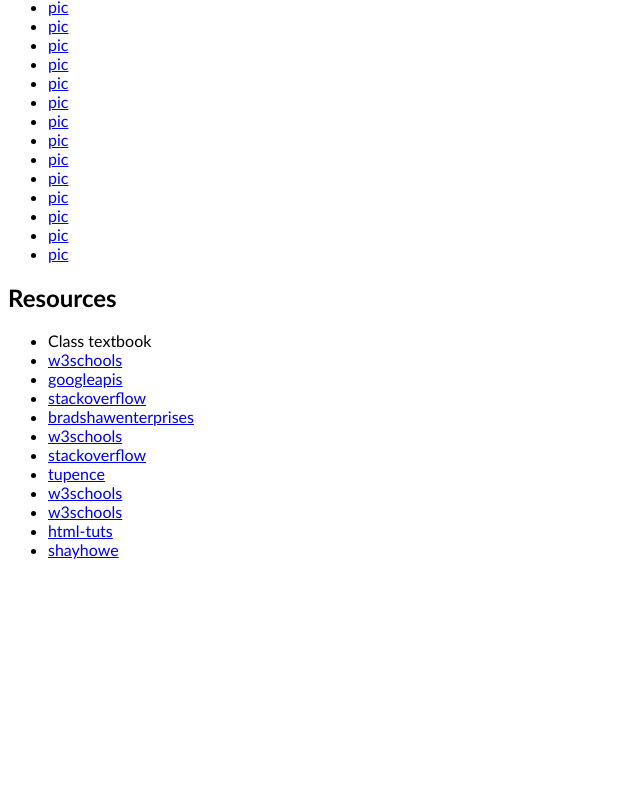
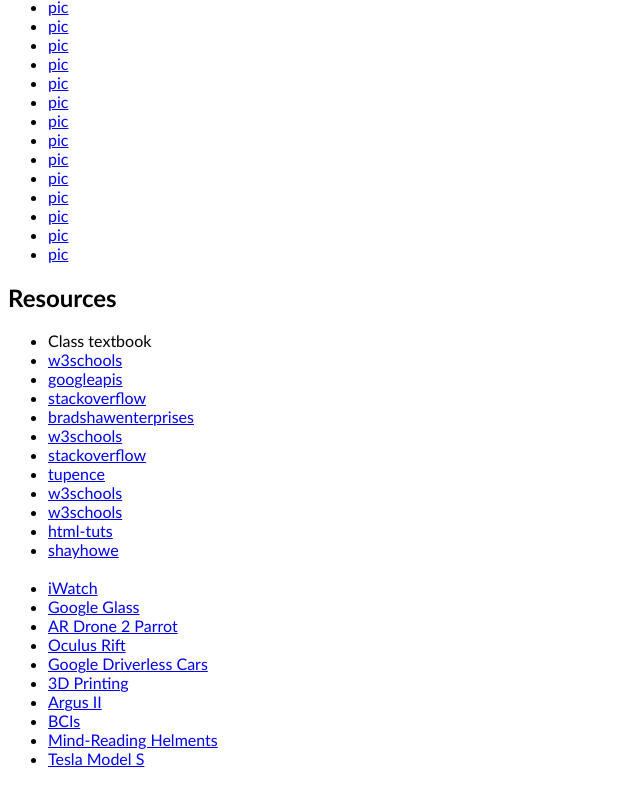
Before and after one commit to amin-niri/courseproject2, a plain HTML site: page final report/FinalReport.html in a window 1280 px wide. Shown: the part 6152-6958 px from the top of the page, without its empty margins (0-640 px from the left). Before the commit the page ends 6789 px from the top, so only its background shows below. Drawn offline with Linux system fonts and the light colour scheme.

Commit message:
addded some more citations

```diff
--- a/final report/FinalReport.html
+++ b/final report/FinalReport.html
@@ -220,7 +220,19 @@
 			<li><a href="http://www.w3schools.com/css/css_align.asp">w3schools</a></li>
 			<li><a href="http://html-tuts.com/demo/photo_gallery/">html-tuts</a></li>
 			<li><a href="http://learn.shayhowe.com/advanced-html-css/transitions-animations/">shayhowe</a></li>
+			<br>
+			<li><a href="http://www.apple.com/ca/watch/?cid=wwa-ca-kwg-watch-com">iWatch</a></li>
+			<li><a href="https://www.google.ca/glass/start/">Google Glass</a></li>
+			<li><a href="http://ardrone2.parrot.com/">AR Drone 2 Parrot</a></li>
+			<li><a href="http://www.oculus.com/">Oculus Rift</a></li>
+			<li><a href="https://greybmusings.wordpress.com/2014/06/14/google-driverless-car-the-obstacle-detection-unit/">Google Driverless Cars</a></li>
+			<li><a href="http://www.techrepublic.com/article/breakthrough-how-scientists-are-3d-printing-a-human-heart-that-will-work-better-than-yours/">3D Printing</a></li>
+			<li><a href="http://www.2-sight.eu/ee/argus-ii-retinal-prosthesis-system">Argus II</a></li>
+			<li><a href="http://www.forbes.com/sites/stevenkotler/2013/12/19/5-medical-technologies-revolutionizing-healthcare/">BCIs</a></li>
+			<li><a href="http://www.foxnews.com/tech/2012/02/23/mind-reading-helmets-on-horizon-for-fighter-pilots/">Mind-Reading Helments</a></li>
+			<li><a href="http://www.teslamotors.com/">Tesla Model S</a></li>
 		</ul>
+
 
 	<br><br><br>
 	</body>
```
